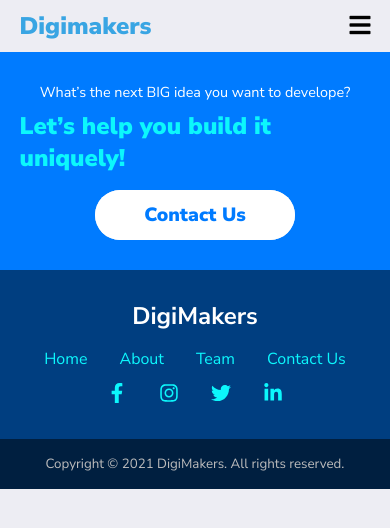
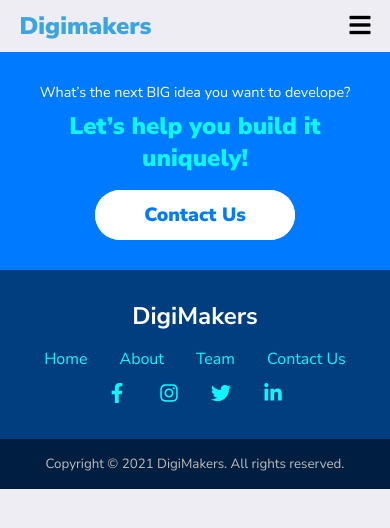
Before and after one commit to Luxt-Tech-JavaScript-Peer2/Digimakers-Landing-Page, a React (Create React App) app: page / in a window 390 px wide. Shown: the top 528 px of the page. Built offline with nearby package versions, Linux system fonts and the light colour scheme.

Commit message:
adjusted the styles for responsiveness

```diff
--- a/src/App.js
+++ b/src/App.js
@@ -16,10 +16,12 @@ class App extends Component {
       <Router>
         <div className='main-view'>
          <Navbar />
-          <Route exact path='/' component={Home}/>
-          <Route path='/about' component={About}/>
-          <Route path='/team'component={Team}/>
-          <Route path='/contact' component={Contact}/>
+            <switch>
+              <Route exact path='/' component={Home} />
+              <Route path='/about' component={About}/>
+              <Route path='/team'component={Team}/>
+              <Route path='/contact' component={Contact}/>
+            </switch>
           <Footer/>
         </div>
      </Router>
--- a/src/index.css
+++ b/src/index.css
@@ -65,6 +65,7 @@ ul {
 
 .action h2 {
   color: #0CF7FC;
+  text-align: center;
   margin-bottom: 1rem;
   font-weight: 900;
   font-size: 1.5rem;
--- a/src/styles/navbar.css
+++ b/src/styles/navbar.css
@@ -76,7 +76,7 @@ nav ul li a:hover, nav ul li a:active {
         width: 100%;
         height: 500px;
         position: absolute;
-        top: 60px;
+        top: 50px;
         padding-top: 2rem;
         left: -100%;
         opacity: 1;
```
